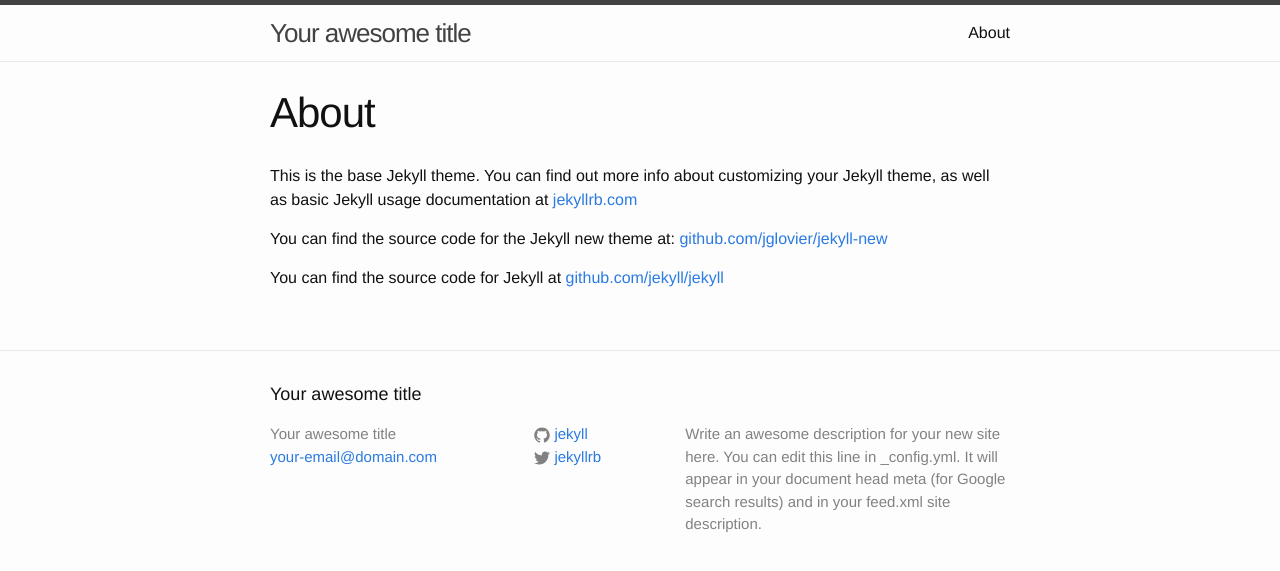
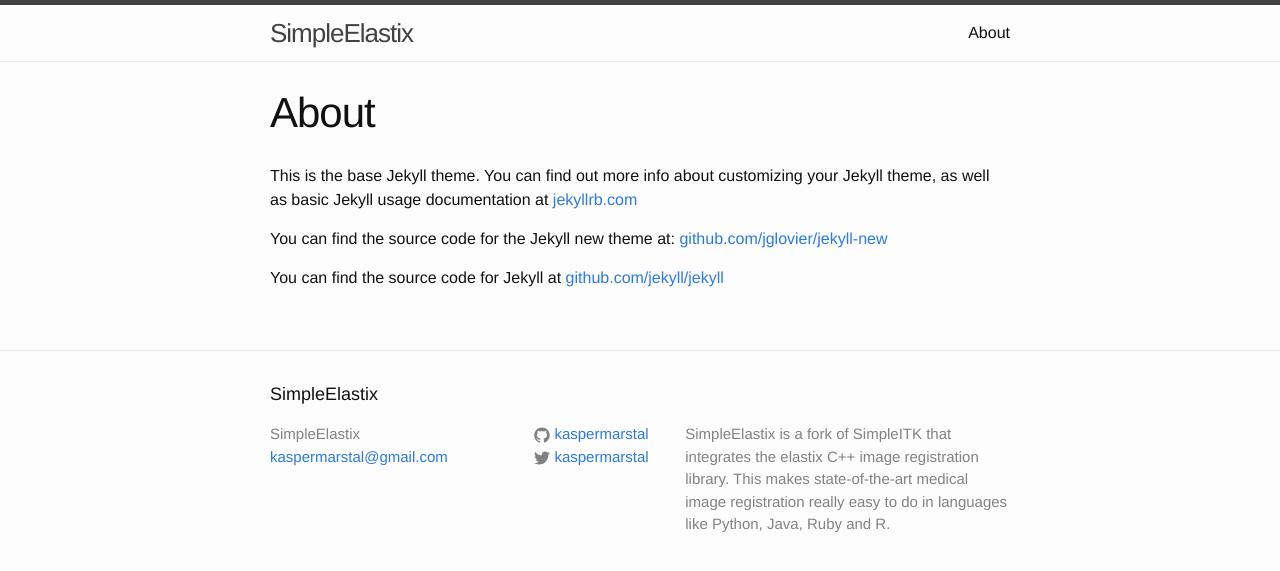
Before and after one commit to simpleelastix/simpleelastix, a Jekyll site: the page built from about.md, in a window 1280 px wide. Shown: the top 571 px of the page. Built offline with Jekyll 4.4.1, drawn with Linux system fonts in a browser that asks for light colours.

```diff
--- a/_config.yml
+++ b/_config.yml
@@ -1,14 +1,15 @@
 # Site settings
-title: Your awesome title
-email: your-email@domain.com
+title: SimpleElastix
+email: kaspermarstal@gmail.com
 description: > # this means to ignore newlines until "baseurl:"
-  Write an awesome description for your new site here. You can edit this
-  line in _config.yml. It will appear in your document head meta (for
-  Google search results) and in your feed.xml site description.
+  SimpleElastix is a fork of SimpleITK that integrates the elastix
+  C++ image registration library. This makes state-of-the-art
+  medical image registration really easy to do in languages like
+  Python, Java, Ruby and R.
 baseurl: "" # the subpath of your site, e.g. /blog/
-url: "http://yourdomain.com" # the base hostname & protocol for your site
-twitter_username: jekyllrb
-github_username:  jekyll
+url: "http://simpleelastix.github.io" # the base hostname & protocol for your site
+twitter_username: kaspermarstal
+github_username:  kaspermarstal
 
 # Build settings
 markdown: kramdown
```
Also changed, not shown: assets/css/styles.css (+21 -57 lines), assets/less/default/base.less (+8 -41 lines), index.html (+29 -27 lines), assets/images/frb.jpg (added), assets/images/philip.png (added).
